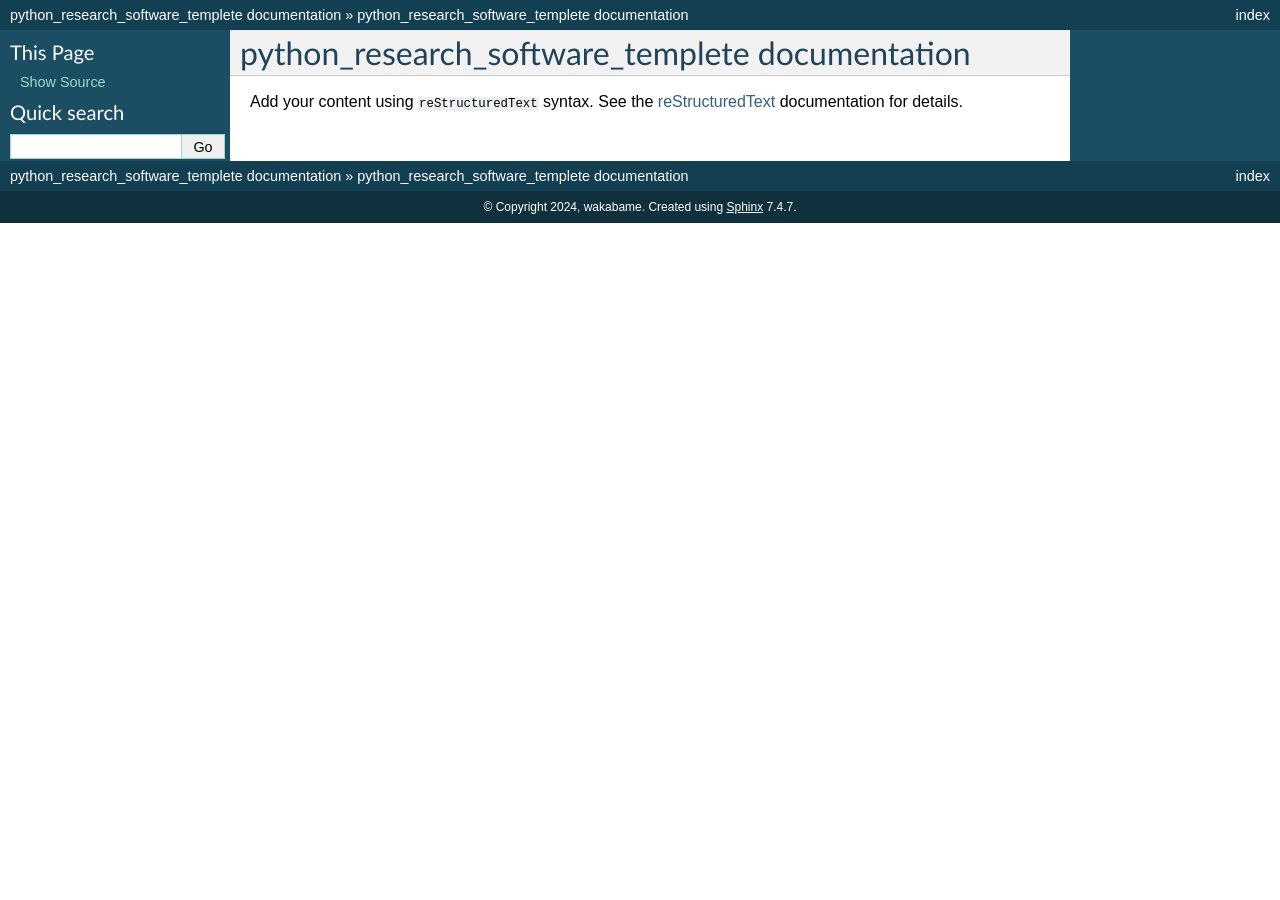
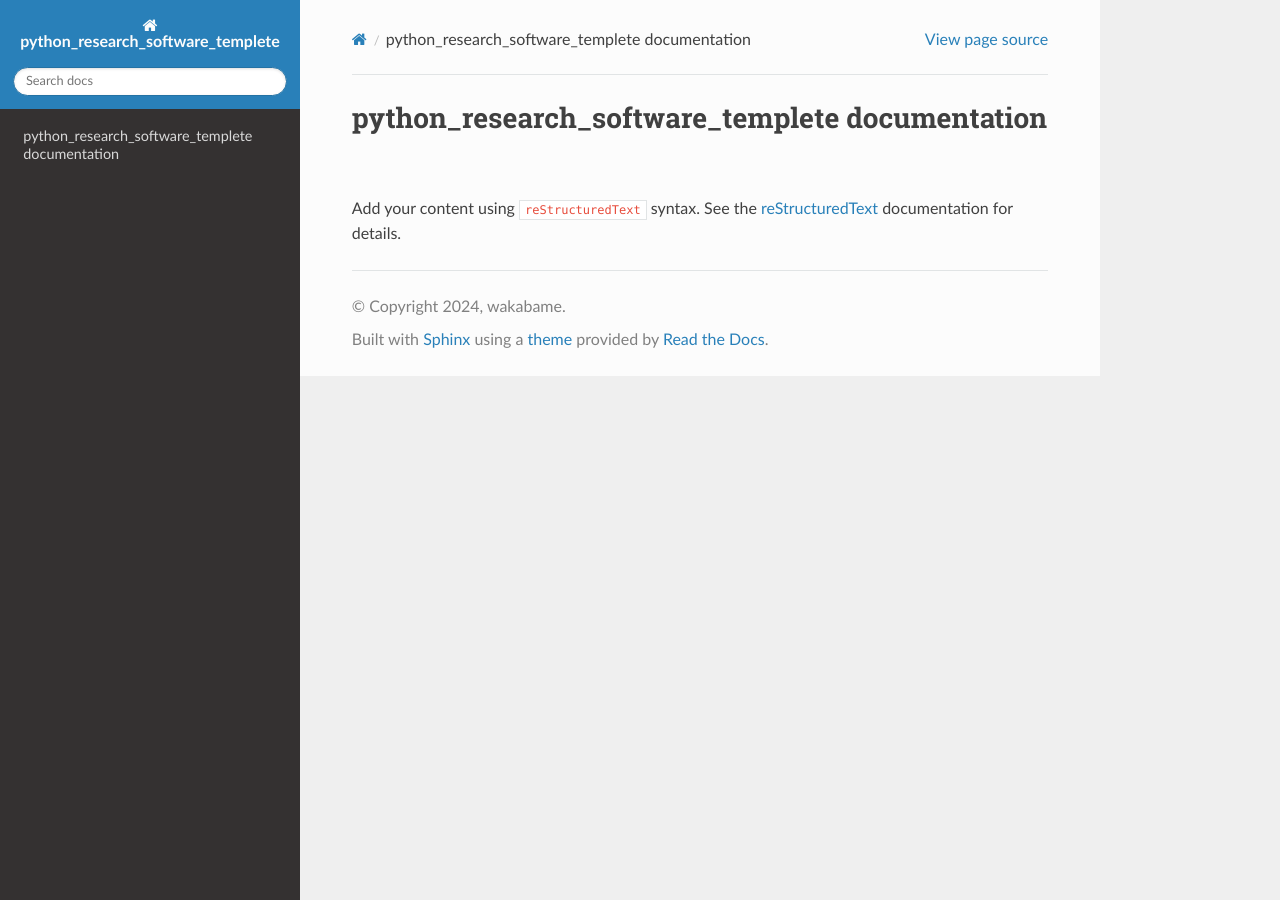
Before and after one commit to deltaex-corp/python_research_software_templete, a Sphinx documentation site: the page built from docs/source/index.rst, in a window 1280 px wide. Built offline with Sphinx 7.4.7 and the Read the Docs theme 2.0.0, drawn with Linux system fonts in a browser that asks for light colours; pages that are not in the unit, such as notebooks, are missing from menus.

Commit message:
Use sphinx_rtd_theme

```diff
--- a/docs/source/conf.py
+++ b/docs/source/conf.py
@@ -13,7 +13,7 @@ author = "wakabame"
 # -- General configuration ---------------------------------------------------
 # https://www.sphinx-doc.org/en/master/usage/configuration.html#general-configuration
 
-extensions = []
+extensions = ["sphinx_rtd_theme"]
 
 templates_path = ["_templates"]
 exclude_patterns = []
@@ -30,5 +30,5 @@ root_doc = "index"
 # -- Options for HTML output -------------------------------------------------
 # https://www.sphinx-doc.org/en/master/usage/configuration.html#options-for-html-output
 
-html_theme = "classic"
+html_theme = "sphinx_rtd_theme"
 html_static_path = ["_static"]
--- a/pyproject.toml
+++ b/pyproject.toml
@@ -24,6 +24,7 @@ dev-dependencies = [
     "nbsphinx>=0.9.4",
     "pandoc>=2.3",
     "jupyter>=1.0.0",
+    "sphinx-rtd-theme>=2.0.0",
 ]
 
 [tool.hatch.metadata]
```
Also changed, not shown: 1 other file.
